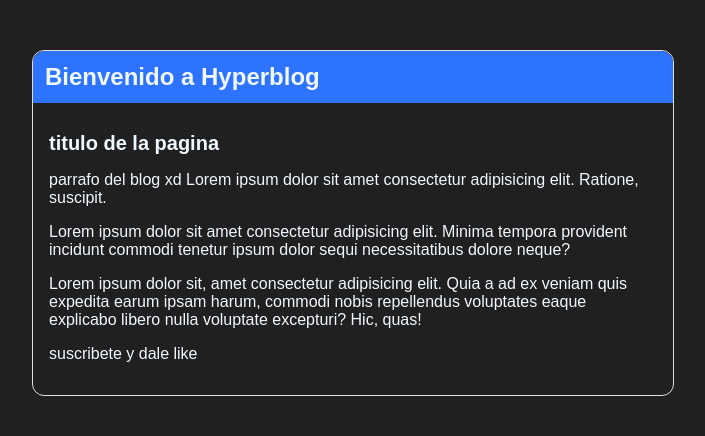
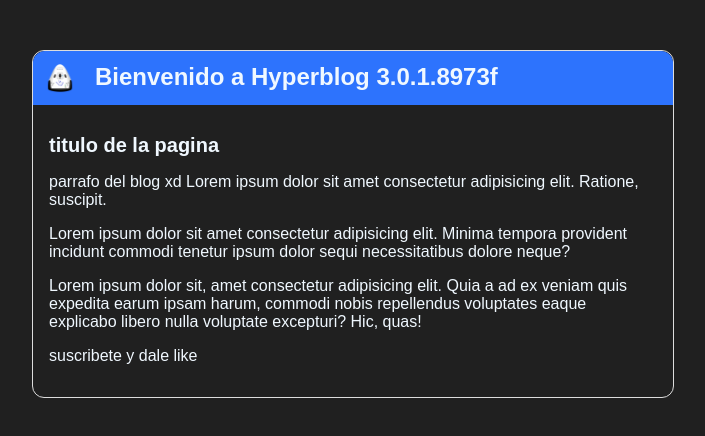
Before and after one commit to Matias-S1lva/hyperblog, a plain HTML site: page index.html in a window 1280 px wide. Shown: the whole page, without its empty margins (287-992 px from the left). Drawn offline with Linux system fonts and the light colour scheme.

Commit message:
agregando logo en el header

```diff
--- a/index.html
+++ b/index.html
@@ -10,8 +10,8 @@
   <body>
     <div class="container">
       <div id="cabecera">
-
-        Bienvenido a Hyperblog
+        <img src="imagenes/dragon.webp" alt="">
+        Bienvenido a Hyperblog 3.0.1.8973f
       </div>
       <div id="post">
         <h1>titulo de la pagina</h1>
```
